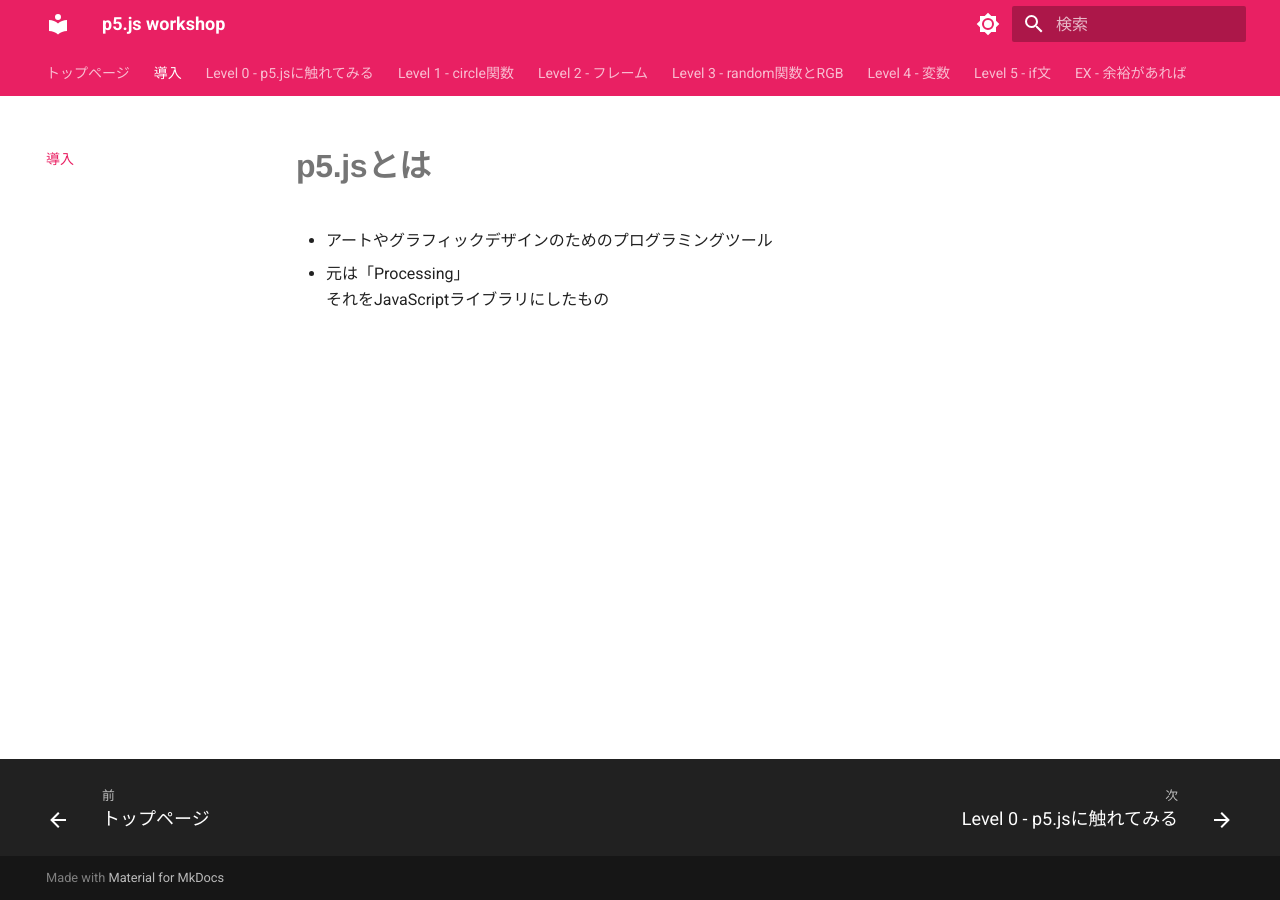
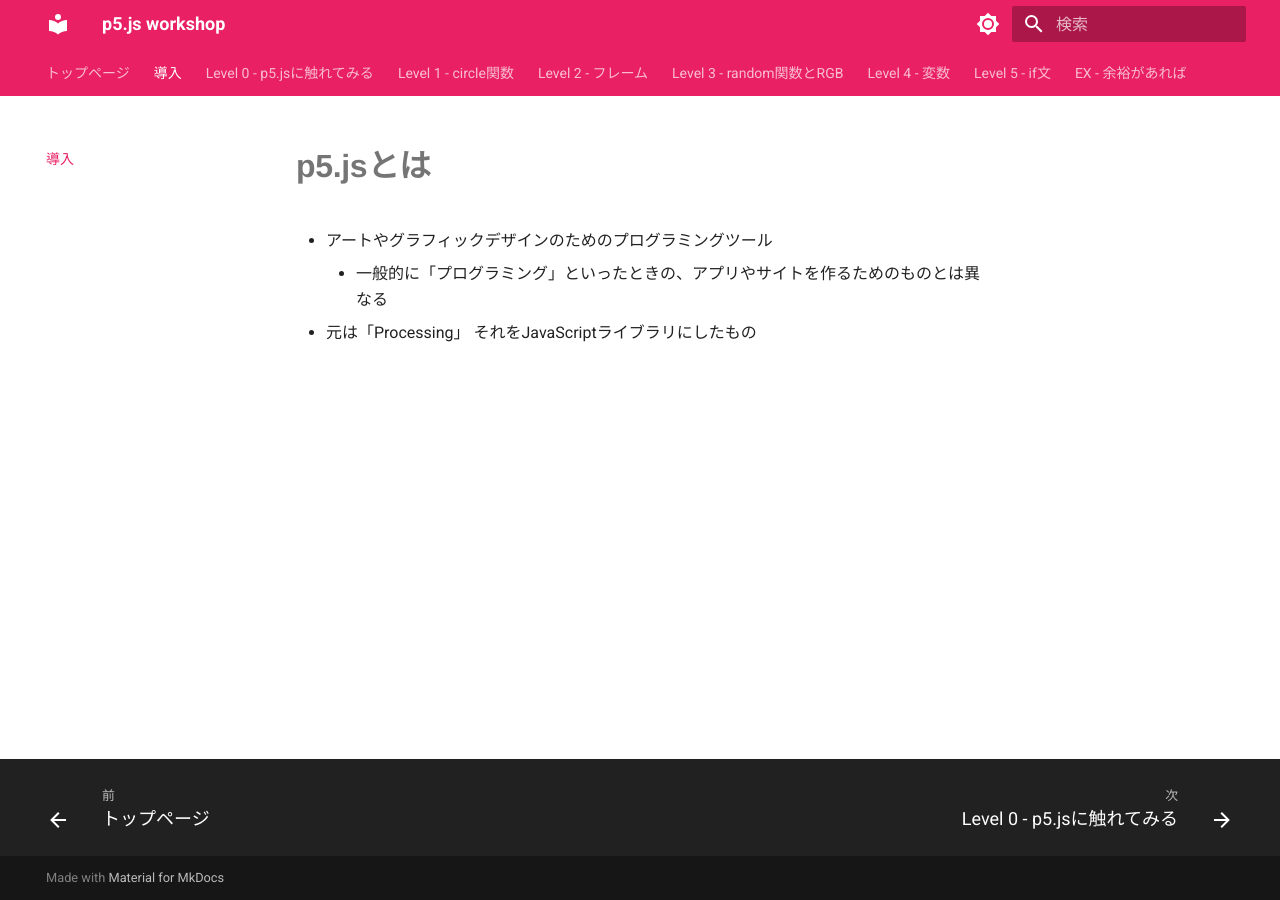
Before and after one commit to v76nl/gdgs-p5-workshop, an MkDocs documentation site: the page built from docs/intro.md, in a window 1280 px wide. Built offline with MkDocs 1.6.1 and Material for MkDocs 9.7.7, drawn with Linux system fonts in a browser that asks for light colours.

Commit message:
docs: chore

```diff
--- a/docs/intro.md
+++ b/docs/intro.md
@@ -1,4 +1,6 @@
 # p5.jsとは
+
 - アートやグラフィックデザインのためのプログラミングツール
+    - 一般的に「プログラミング」といったときの、アプリやサイトを作るためのものとは異なる
 - 元は「Processing」
-それをJavaScriptライブラリにしたもの
+  それをJavaScriptライブラリにしたもの
```
